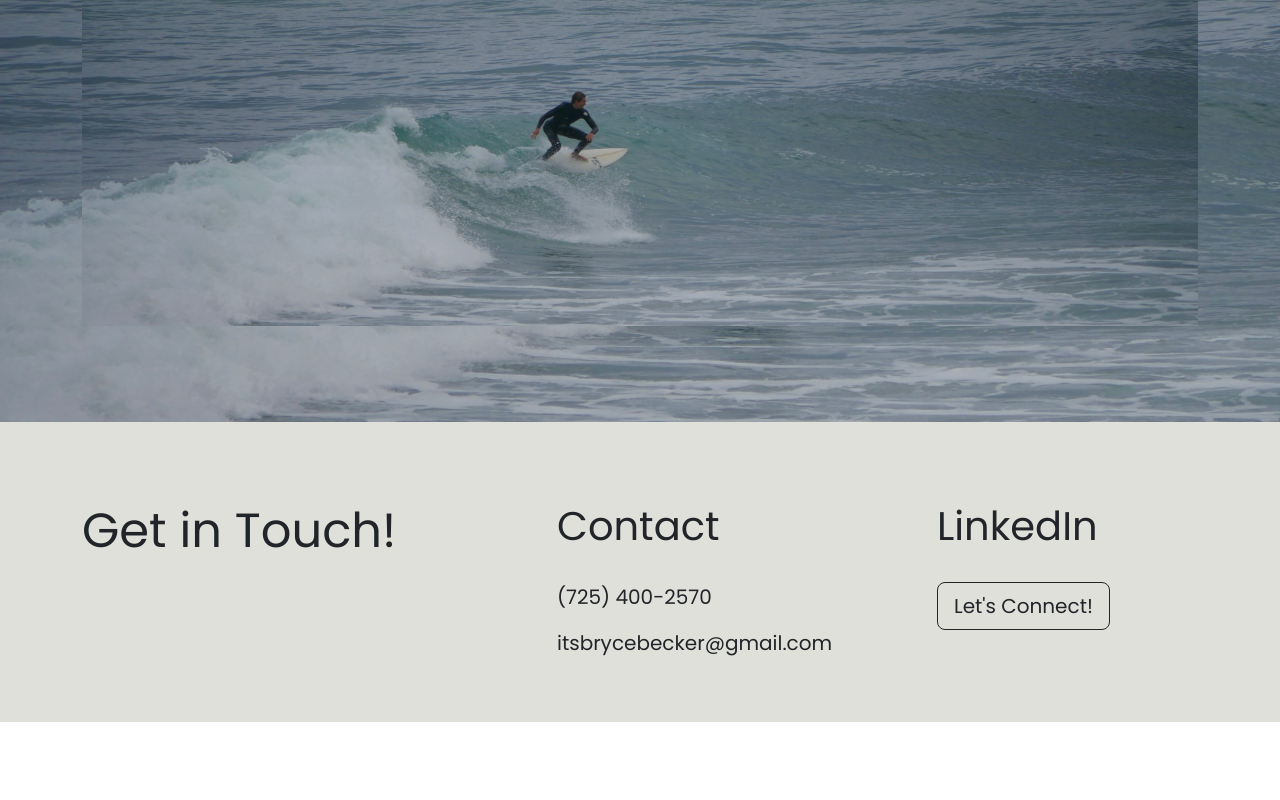
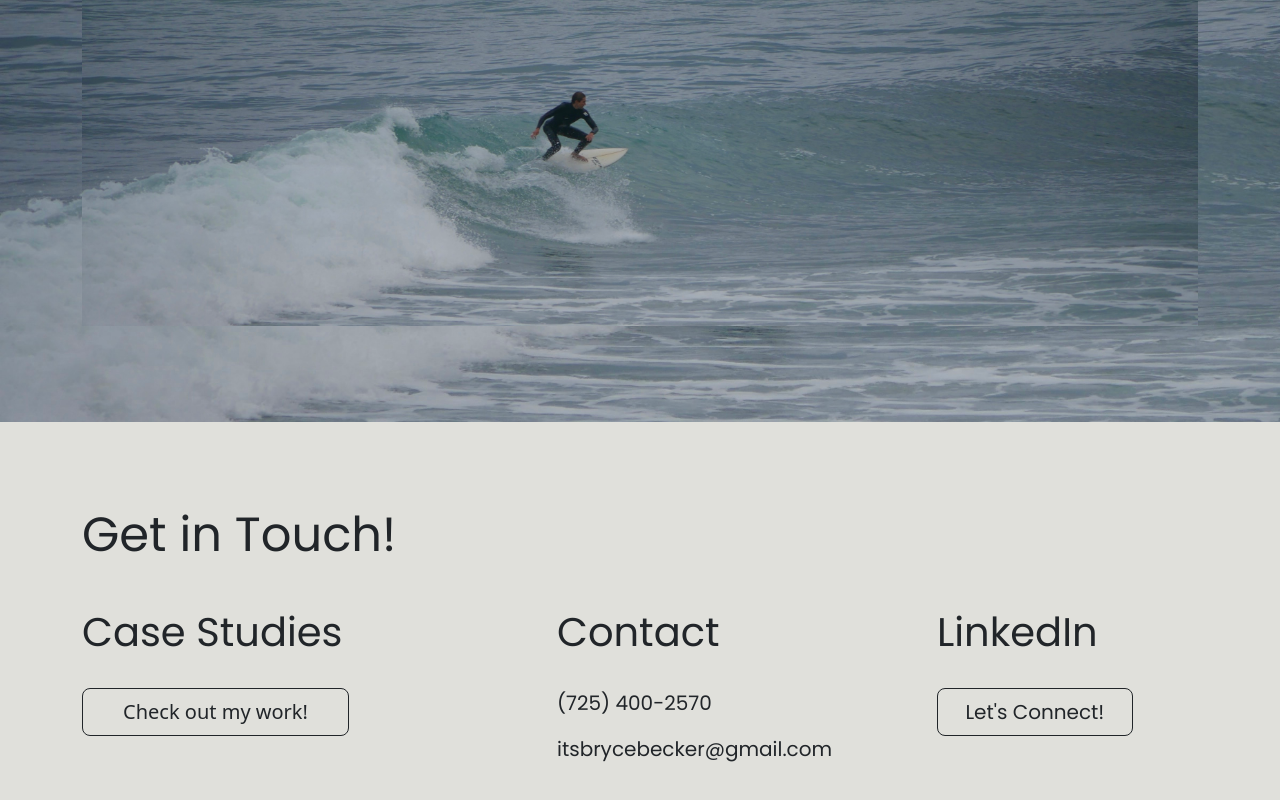
Before and after one commit to brycebecker03/portfolio, a plain HTML site: page mainpage.html in a window 1280 px wide. Shown: the part 2514-3314 px from the top of the page. Before the commit the page ends 3236 px from the top, so only its background shows below. Drawn offline with nearby package versions, Linux system fonts and the light colour scheme.

Commit message:
improved funnel

```diff
--- a/mainpage.html
+++ b/mainpage.html
@@ -121,8 +121,14 @@
     <div class="container">
         <div class="align-items-middle">
             <div class="row align-items-start">
+                <div class="col-12 py-1">
+                    <h1 class="footer-header display-5">Get in Touch!</h1>
+                </div>
                 <div class="col-sm-12 col-md-4">
-                    <h1 class="footer-header display-5">Get in Touch!</h1>
+                    <h1 class="funnel-header display-6">Case Studies</h1>
+                    <div class="seemywork-button">
+                        <a href="https://brycebecker03.github.io/portfolio/casestudies.html" target="_blank" class="btn btn-outline-dark btn-lg w-75" role="button">Check out my work!</a>
+                    </div>
                 </div>
                 <div class="col-sm-12 col-md-4 offset-lg-1">
                     <h1 class="contact-header display 6">Contact</h1>
@@ -132,7 +138,7 @@
                 <div class="col-sm-12 col-md-3">
                     <h1 class="contact-header display 6">LinkedIn</h1>
                     <div class="linkedin-button">
-                    <a href="https://www.linkedin.com/in/brycebecker03" target="_blank" class="btn btn-outline-dark btn-lg" role="button">Let's Connect!</a>
+                    <a href="https://www.linkedin.com/in/brycebecker03" target="_blank" class="btn btn-outline-dark btn-lg w-75" role="button">Let's Connect!</a>
                     </div>
                 </div>
             </div>
--- a/styles.css
+++ b/styles.css
@@ -149,11 +149,20 @@
     margin-top: 2rem;
 }
 
+.funnel-header {
+    font-family: 'poppins';
+    font-weight: 400;
+    margin: 2rem 0;
+}
+
+.seemywork-button {
+    padding: 0;
+}
+
 .contact-header {
     font-family: 'poppins';
     font-weight: 400;
-    margin-top: 2rem;
-    margin-bottom: 2rem;
+    margin: 2rem 0;
 }
 
 .contact-info {
```
Also changed, not shown: casestudies.html (+11 -11 lines).
